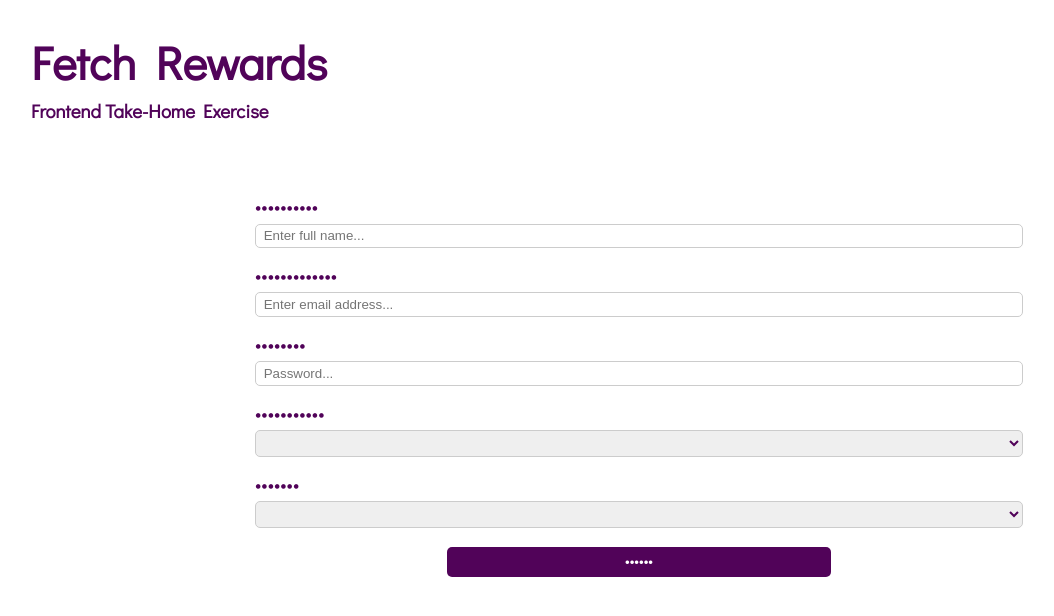
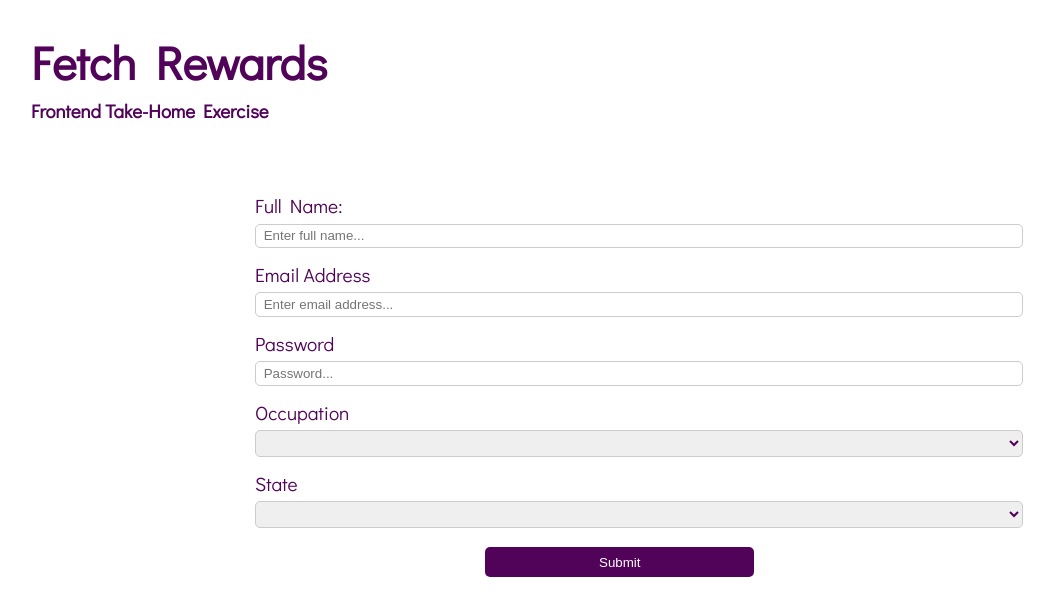
Before and after one commit to RobertObrochta/FetchRewardsTHTest, a React (Create React App) app in the folder exercise/: page / in a window 1280 px wide. Shown: the top 616 px of the page, without its empty margins (1-1055 px from the left). Built offline with nearby package versions, Linux system fonts and the light colour scheme; no server answers.

Commit message:
GET request, populated state variable with info

```diff
--- a/exercise/src/components/Completed.js
+++ b/exercise/src/components/Completed.js
@@ -1,7 +1,7 @@
 const Completed = () => {
     return(
         <div id="Completed">
-            <h1> Form successfully completed!</h1>
+            <h1> Form successfully completed!</h1> {/* TODO: Finish this page */}
         </div>
     )
 }
--- a/exercise/src/components/Form.js
+++ b/exercise/src/components/Form.js
@@ -9,6 +9,8 @@
         occupation: '',
         state: ''
     });
+
+    const [fetchSelectionOptions, setFetchSelectionOptions] = useState({});
 
     const [formErrors, setFormErrors] = useState({}); // builds up the errors, but doeos not change the form style until submit is hit.
     const initialRender = useRef(true);
@@ -54,9 +56,11 @@
         }
         return false;
     }
-
     useEffect(() => {
         if (initialRender.current){
+            fetch('https://frontend-take-home.fetchrewards.com/form')
+                .then(response => response.json())
+                .then(data => setFetchSelectionOptions(data));
             initialRender.current = false;
             return;
         }
--- a/exercise/src/index.css
+++ b/exercise/src/index.css
@@ -20,7 +20,6 @@
 }
 
 #Form{
-  -webkit-text-security: disc;
   padding: 4% 20%;
   color: #510359;
   font-size: larger;
@@ -47,12 +46,16 @@
 color: #510359;
 }
 
+input[type=password]{
+  -webkit-text-security: disc;
+}
+
 #Form button {
-width: 50%;
+width: 35%;
 background-color: #510359;
 color: white;
 padding: 1% 1%;
-margin: 0.7% 0 1.8% 25%;
+margin: 0.7% 0 1.8% 30%;
 border: none;
 border-radius: 5px;
 cursor: pointer;
```
